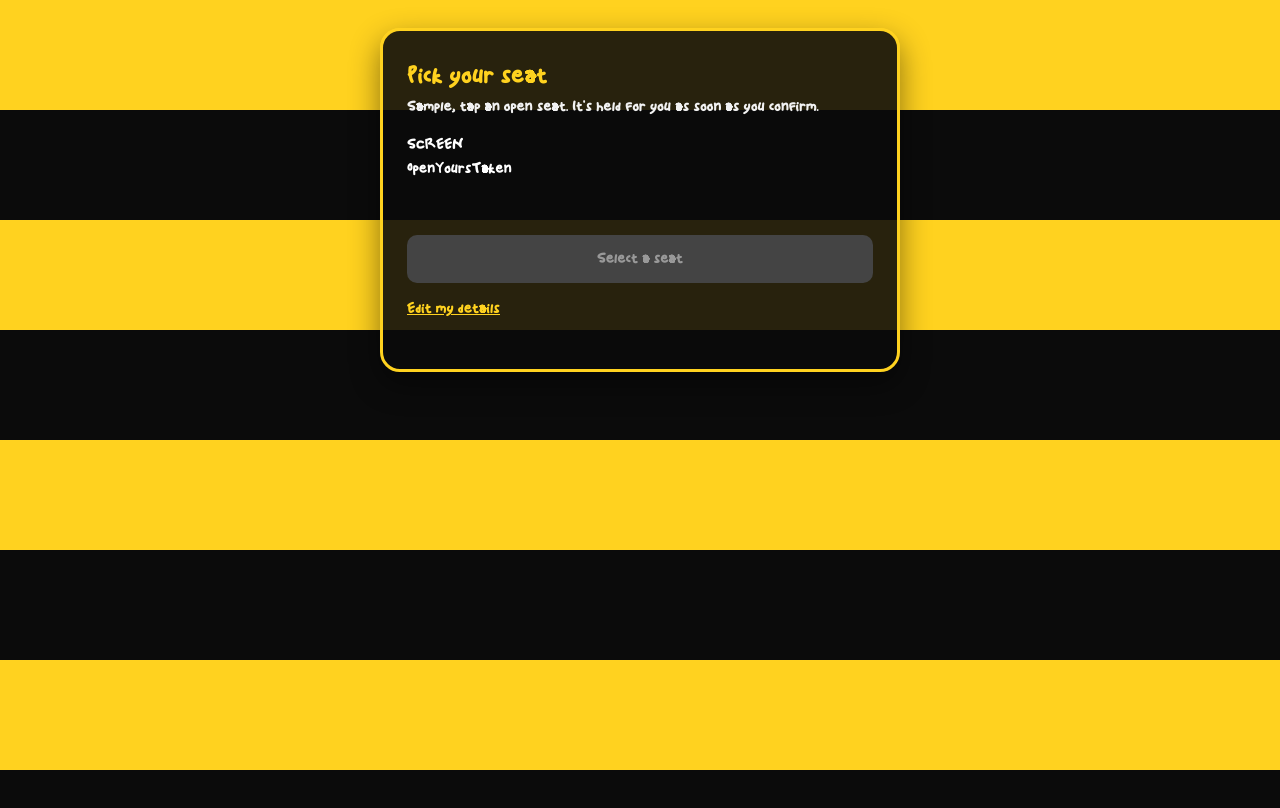
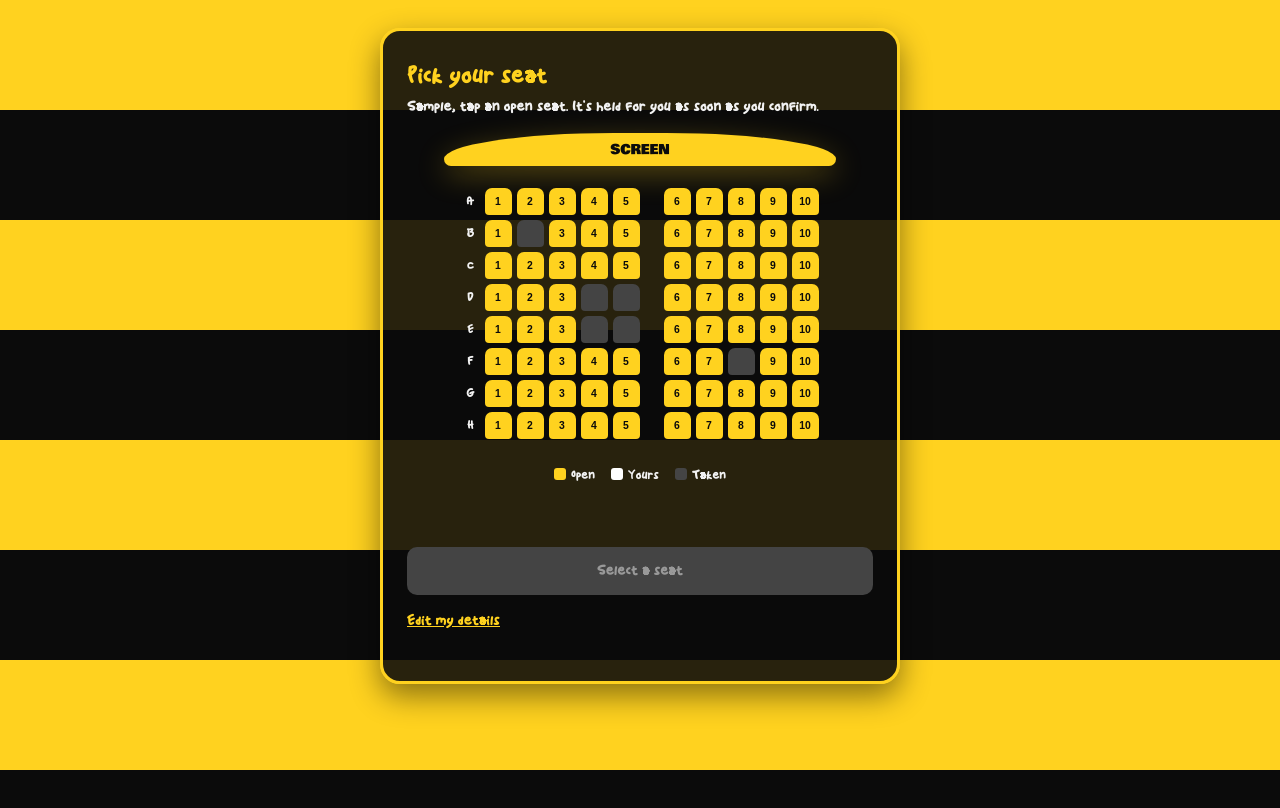
Before and after one commit to corbett-manser/misbeehaved-rsvp, a plain HTML site: page index.html in a window 1280 px wide. Both pictures are taken after typing "Sample", "name@example.com" into the empty fields and a click on the button "Choose my seat". Drawn offline with Linux system fonts and the light colour scheme.

Commit message:
Add seat selector, taken seats, and reserve button

```diff
--- a/index.html
+++ b/index.html
@@ -39,6 +39,16 @@ input:focus,button:focus-visible,.seat:focus-visible{outline:3px solid var(--pic
 .link{background:none;border:0;color:#ffd21f;text-decoration:underline;cursor:pointer;font:inherit;margin-top:14px;padding:0}
 .err{color:#ff8a80;min-height:1.4em;margin:10px 0 0}
 .hide{display:none}
+
+.screen{background:var(--free);color:#0b0b0b;text-align:center;font:400 .85rem 'Bowlby One',Impact,sans-serif;padding:6px;border-radius:50% 50% 8px 8px/30px 30px 8px 8px;margin:6px 8% 22px;box-shadow:0 8px 30px rgba(255,210,31,.3)}
+.map{padding-bottom:6px}
+.row{display:flex;align-items:center;justify-content:center;gap:5px;margin-bottom:5px}
+.rl{width:18px;color:var(--mute);font-size:.8rem;text-align:center}
+.aisle{width:14px}
+.seat{width:27px;height:27px;border-radius:7px 7px 4px 4px;border:0;background:var(--free);color:#0b0b0b;font-size:.65rem;font-weight:700;cursor:pointer;padding:0}
+.seat[disabled]{background:var(--taken);color:transparent;cursor:not-allowed}
+.key{display:flex;gap:16px;justify-content:center;color:var(--mute);font-size:.85rem;margin:16px 0}
+.key i{display:inline-block;width:12px;height:12px;border-radius:3px;margin-right:5px;vertical-align:-1px}
 </style>
 </head>
 <body>
@@ -81,25 +91,55 @@ input:focus,button:focus-visible,.seat:focus-visible{outline:3px solid var(--pic
 <script>
 const CONFIG = {
   title: "Misbeehaved Premiere",
-  when: "January 14th and 15th · FAU Theater #2"
+  when: "January 14th and 15th · FAU Theater #2",
+  rows: "ABCDEFGH", perRow: 10, aisleAfter: 5
 };
 const $ = id => document.getElementById(id);
 
 $("title").textContent = CONFIG.title; $("when").textContent = CONFIG.when; document.title = CONFIG.title + " – RSVP";
 const show = id => ["s1","s2","s3"].forEach(s => $(s).classList.toggle("hide", s !== id));
 
-let me = {};
+let taken = new Set(), pick = null, me = {};
 
-$("f1").onsubmit = e => {
+async function loadTaken(){
+  if(!taken.size) taken = new Set(["D4","D5","E4","E5","B2","F8"]); // mock taken seats for testing
+}
+
+function draw(){
+  const m = $("map"); m.innerHTML = "";
+  for (const r of CONFIG.rows) {
+    const row = document.createElement("div"); row.className = "row";
+    row.innerHTML = `<span class="rl">${r}</span>`;
+    for (let n = 1; n <= CONFIG.perRow; n++) {
+      const id = r + n, b = document.createElement("button");
+      b.className = "seat" + (id === pick ? " pick" : ""); b.textContent = n; b.type = "button";
+      b.setAttribute("aria-label", `Seat ${id}` + (taken.has(id) ? ", taken" : ""));
+      b.disabled = taken.has(id);
+      b.onclick = () => { pick = id; $("go").disabled = false; $("go").textContent = "Reserve seat " + id; draw(); };
+      row.appendChild(b);
+      if (n === CONFIG.aisleAfter) { const a = document.createElement("span"); a.className = "aisle"; row.appendChild(a); }
+    }
+    m.appendChild(row);
+  }
+}
+
+$("f1").onsubmit = async e => {
   e.preventDefault();
   const name = $("name").value.trim(), email = $("email").value.trim();
   if (!name) return $("e1").textContent = "Enter your full name.";
   if (!/^[^@\s]+@[^@\s]+\.[^@\s]+$/.test(email)) return $("e1").textContent = "Enter a valid email address.";
   $("e1").textContent = ""; me = {name, email};
   $("hi").textContent = `${name.split(" ")[0]}, tap an open seat. It's held for you as soon as you confirm.`;
-  show("s2");
+  await loadTaken(); pick = null; $("go").disabled = true; $("go").textContent = "Select a seat"; draw(); show("s2");
 };
 $("back").onclick = () => show("s1");
+
+$("go").onclick = () => {
+  taken.add(pick); pick = null;
+  $("go").disabled = true; $("go").textContent = "Select a seat";
+  draw();
+};
+
 </script>
 </body>
 </html>
```
